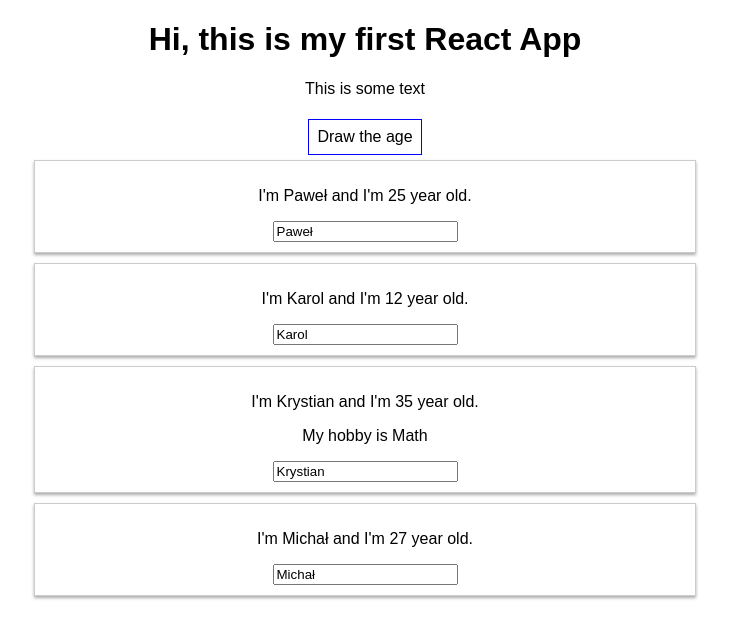
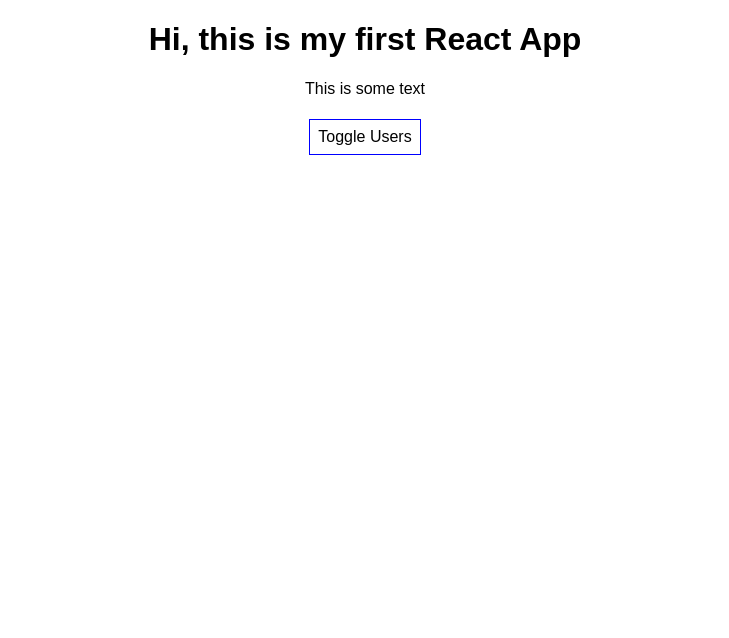
Before and after one commit to Kwarku/HelloReactApp, a React (Create React App) app: page / in a window 1280 px wide. Shown: the top 638 px of the page, without its empty margins (275-1004 px from the left). Built offline with nearby package versions, Linux system fonts and the light colour scheme.

Commit message:
add logic turnOn/turnOff user display div

```diff
--- a/src/App.js
+++ b/src/App.js
@@ -4,17 +4,18 @@
 
 class App extends Component {
   state = {
-    pesrons: [
+    persons: [
       { name: 'Paweł', age: 25 },
       { name: 'Karol', age: 12 },
       { name: 'Krystian', age: 35 },
       { name: 'Michał', age: 27 },
-    ]
+    ],
+    show: false,
   };
 
-dynamicChangeNameMethodHandler = (event) =>{
+  dynamicChangeNameMethodHandler = (event) => {
     this.setState({
-      pesrons:[
+      persons: [
         { name: 'Paweł', age: 25 },
         { name: event.target.value, age: 12 },
         { name: 'Krystian', age: 35 },
@@ -23,21 +24,28 @@
     });
   }
 
+  toggleUsers = () => {
+    let isShow = this.state.show;
+    this.setState({
+      show: !isShow
+    })
+  }
+
   drawAgeHandler = (maxAge) => {
     this.setState({
-      pesrons: [
-        { name: 'Paweł', age: Math.floor(Math.random() * maxAge)+1 },
-        { name: 'Karol', age: Math.floor(Math.random() * maxAge)+1 },
-        { name: 'Krystian', age: Math.floor(Math.random() * maxAge)+1 },
-        { name: 'Michał', age: Math.floor(Math.random() * maxAge)+1 },
+      persons: [
+        { name: 'Paweł', age: Math.floor(Math.random() * maxAge) + 1 },
+        { name: 'Karol', age: Math.floor(Math.random() * maxAge) + 1 },
+        { name: 'Krystian', age: Math.floor(Math.random() * maxAge) + 1 },
+        { name: 'Michał', age: Math.floor(Math.random() * maxAge) + 1 },
       ]
     });
   }
 
   render() {
     //internat CSS code in to button
-    const style ={
-      backgroundColor : 'white',
+    const style = {
+      backgroundColor: 'white',
       border: '1px solid blue',
       font: 'inherit',
       padding: '8px',
@@ -53,27 +61,37 @@
 
         <button
           style={style}
-        onClick={this.drawAgeHandler.bind(this,40)}
+          onClick={this.toggleUsers}
+        >Toggle Users </button>
+
+        {
+          this.state.show ?
+            <div>
+              <button
+                style={style}
+                onClick={this.drawAgeHandler.bind(this, 40)}
               >Draw the age </button>
 
               <Person
-          name={this.state.pesrons[0].name}
-          age={this.state.pesrons[0].age} />
+                name={this.state.persons[0].name}
+                age={this.state.persons[0].age} />
 
               <Person
-          name={this.state.pesrons[1].name}
-          age={this.state.pesrons[1].age}
+                name={this.state.persons[1].name}
+                age={this.state.persons[1].age}
                 change={this.dynamicChangeNameMethodHandler} />
 
               <Person
-          name={this.state.pesrons[2].name}
-          age={this.state.pesrons[2].age}
+                name={this.state.persons[2].name}
+                age={this.state.persons[2].age}
               >My hobby is Math
         </Person>
 
               <Person
-          name={this.state.pesrons[3].name}
-          age={this.state.pesrons[3].age} />
+                name={this.state.persons[3].name}
+                age={this.state.persons[3].age} />
+            </div> : null
+        }
       </div>
     );
   }
```
Lines whose indentation alone changed are shown as unchanged.
